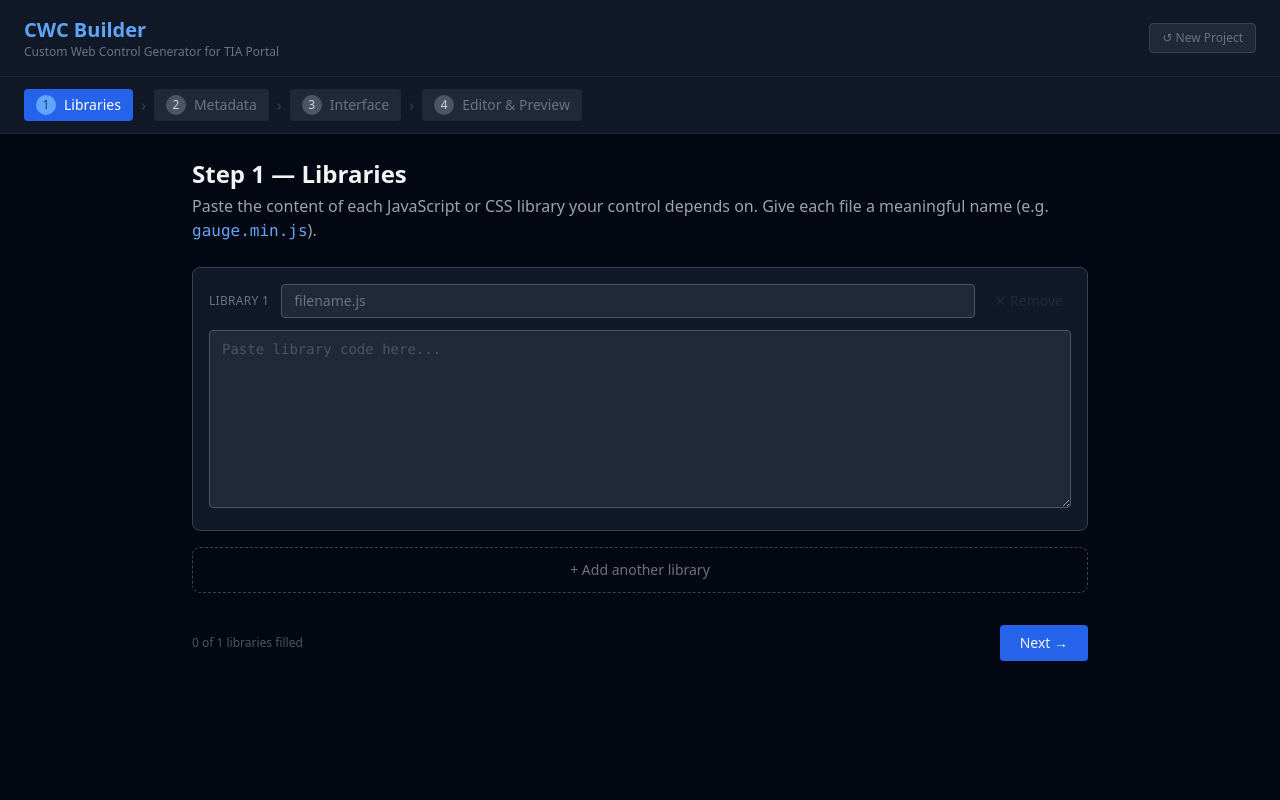
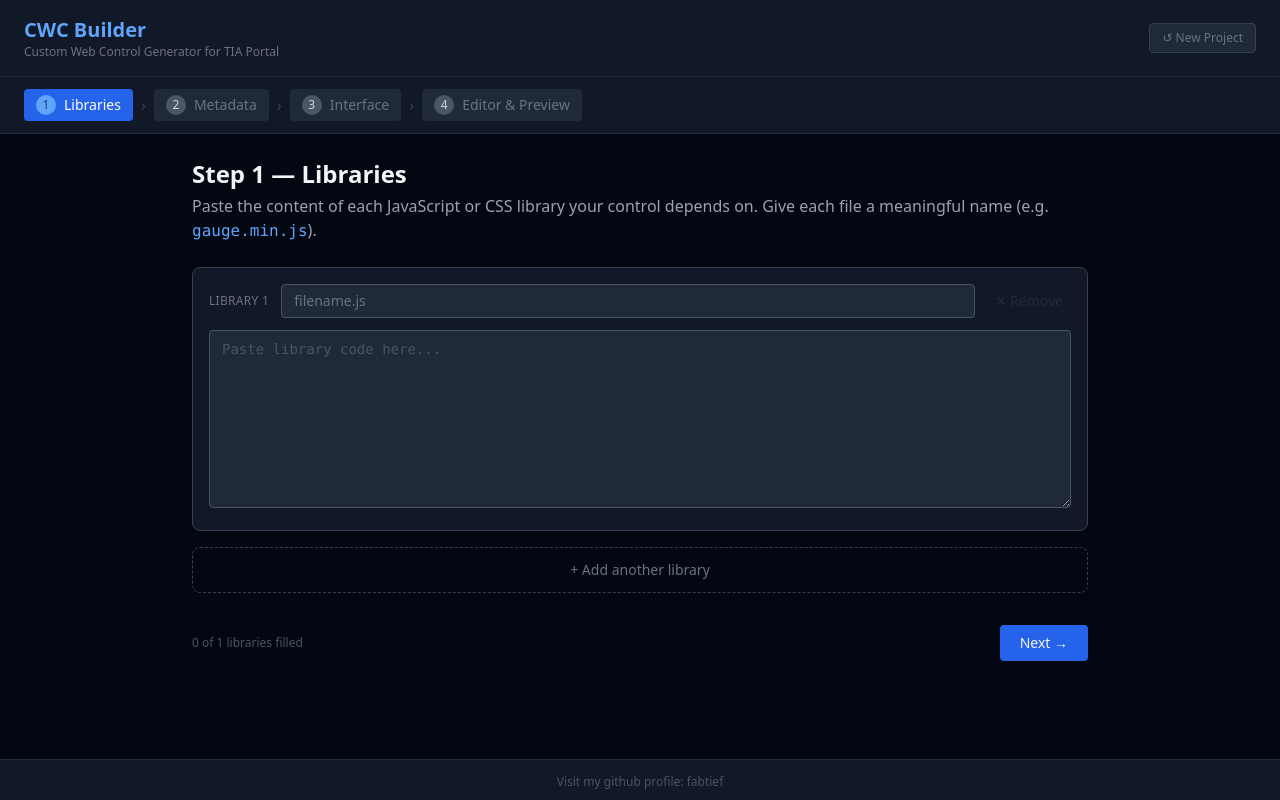
Before and after one commit to fabtief/cwc-builder, a React (Vite) app: page / in a window 1280 px wide. Built offline with nearby package versions, Linux system fonts and the light colour scheme.

Commit message:
added icon and credentials

```diff
--- a/index.html
+++ b/index.html
@@ -2,7 +2,7 @@
 <html lang="en">
   <head>
     <meta charset="UTF-8" />
-    <link rel="icon" type="image/svg+xml" href="/vite.svg" />
+    <link rel="icon" type="image/x-icon" href="./cwc-builder.ico" />
     <meta name="viewport" content="width=device-width, initial-scale=1.0" />
     <title>cwc-builder</title>
   </head>
--- a/src/components/layout/Wizard.jsx
+++ b/src/components/layout/Wizard.jsx
@@ -95,6 +95,13 @@ function WizardInner() {
         />
       </main>
 
+      <footer className="bg-gray-900 border-t border-gray-800 px-6 py-2 text-center">
+        <span className="text-xs text-gray-600">
+          Visit my github profile: <a href="https://github.com/fabtief"
+          className="hover:text-gray-400 transition-colors">fabtief</a>
+        </span>
+      </footer>
+
     </div>
   )
 }
```
Also changed, not shown: 2 other files (tests, documents, lock files or other folders).
